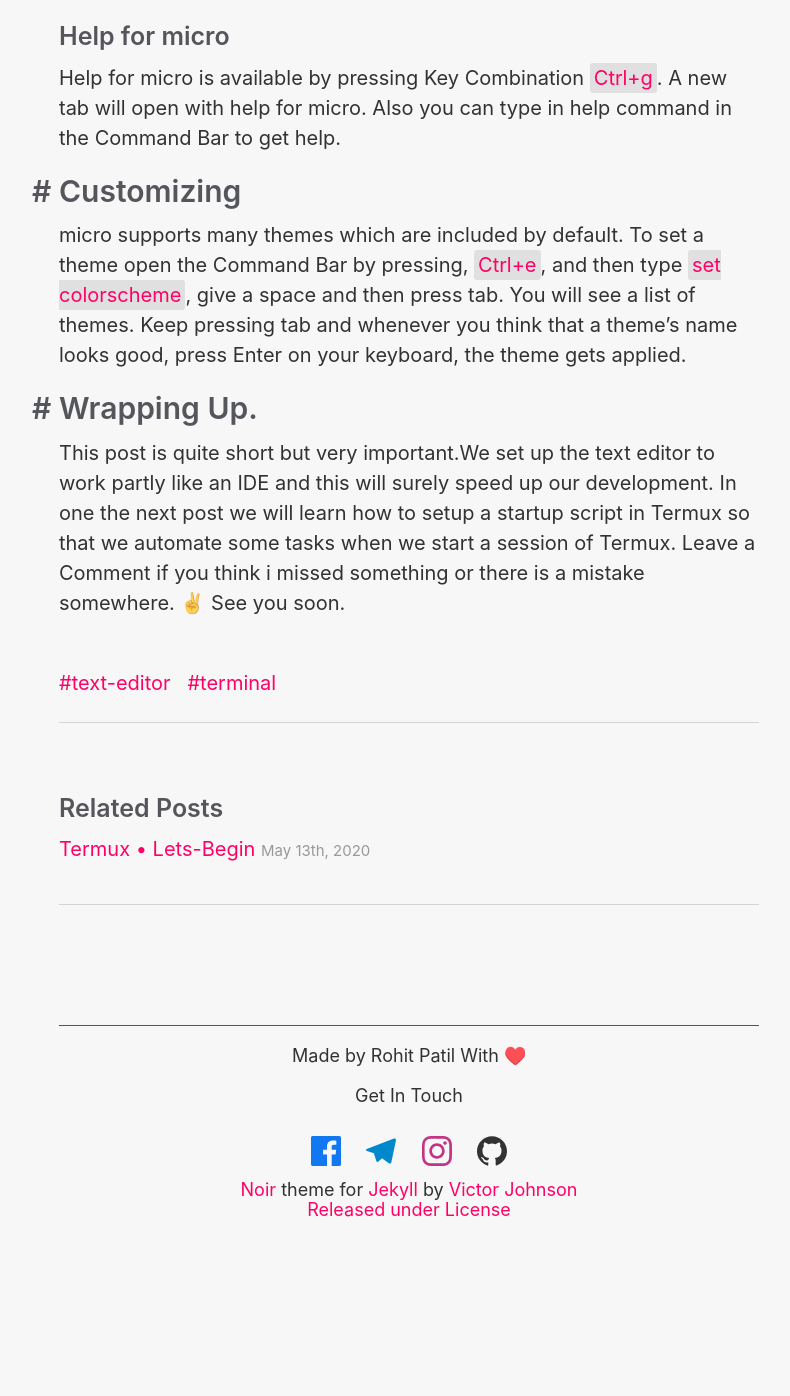
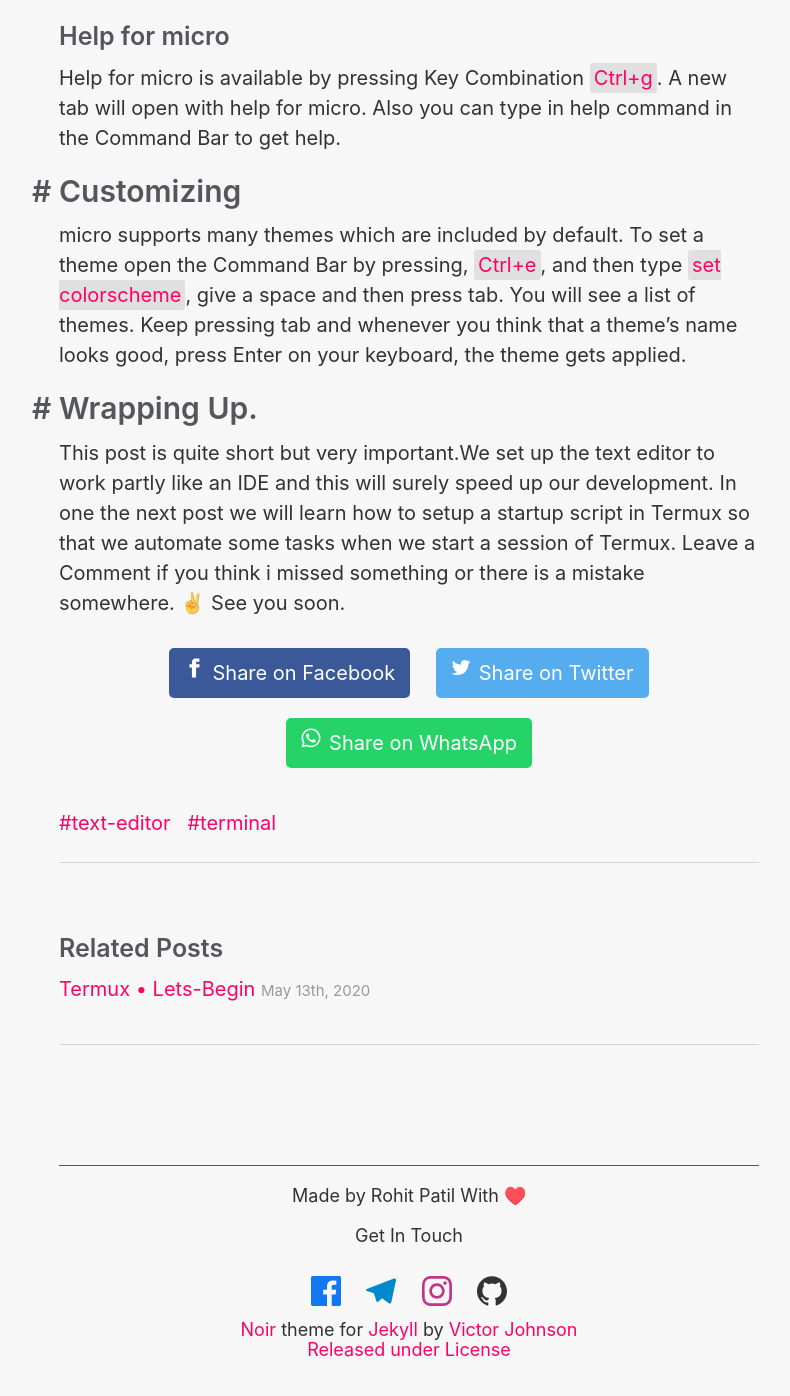
Before and after one commit to raprocks/raprocks.github.io, a Jekyll site: the page built from _posts/2020-05-16-evolution-in-psuedo-IDE.md, in a window 1280 px wide and 1400 px high, scrolled down 7384 px. Shown: the top 1396 px of the window, without its empty margins (231-1021 px from the left). Built offline with Jekyll 4.4.1, drawn with Linux system fonts in a browser that asks for light colours; before the commit the page ends 8644 px from its top, so only the background shows below that.

Commit message:
added sharing buttons from sharingbuttons.io. Thanks.

```diff
--- a/_includes/sharers.html
+++ b/_includes/sharers.html
@@ -1,14 +1,20 @@
-<div id="sharers">
-	<ul class="sharer-list">
-		<li class="sharer facebook"><a href="https://m.facebook.com/sharer/sharer.php?u={{ page.url | absolute_url | url_encode}}&amp%3Bsrc=sdkpreparse">fb</a>
-		</li>
-		<li class="sharer twitter">
-			<a href="https://twitter.com/intent/tweet?text={{ page.url | absolute_url | url_encode }}">tweeit
-			</a>
-		</li>
-		<li class="sharer whatsapp">
-			<a href="https://wa.me/?text={{ page.url | absolute_url | url_encode }}"> whatup
-			</a>
-		</li>
-	</ul>
-</div>
+<!-- Sharingbutton Facebook -->
+<a class="resp-sharing-button__link" href="https://m.facebook.com/sharer/sharer.php?u={{ page.url | absolute_url | url_encode}}&amp%3Bsrc=sdkpreparse" target="_blank" rel="noopener" aria-label="Share on Facebook">
+  <div class="resp-sharing-button resp-sharing-button--facebook resp-sharing-button--large"><div aria-hidden="true" class="resp-sharing-button__icon resp-sharing-button__icon--solid">
+    <svg xmlns="http://www.w3.org/2000/svg" viewBox="0 0 24 24"><path d="M18.77 7.46H14.5v-1.9c0-.9.6-1.1 1-1.1h3V.5h-4.33C10.24.5 9.5 3.44 9.5 5.32v2.15h-3v4h3v12h5v-12h3.85l.42-4z"/></svg>
+    </div>Share on Facebook</div>
+</a>
+
+<!-- Sharingbutton Twitter -->
+<a class="resp-sharing-button__link" href="https://twitter.com/intent/tweet?text={{ page.url | absolute_url | url_encode }}" target="_blank" rel="noopener" aria-label="Share on Twitter">
+  <div class="resp-sharing-button resp-sharing-button--twitter resp-sharing-button--large"><div aria-hidden="true" class="resp-sharing-button__icon resp-sharing-button__icon--solid">
+    <svg xmlns="http://www.w3.org/2000/svg" viewBox="0 0 24 24"><path d="M23.44 4.83c-.8.37-1.5.38-2.22.02.93-.56.98-.96 1.32-2.02-.88.52-1.86.9-2.9 1.1-.82-.88-2-1.43-3.3-1.43-2.5 0-4.55 2.04-4.55 4.54 0 .36.03.7.1 1.04-3.77-.2-7.12-2-9.36-4.75-.4.67-.6 1.45-.6 2.3 0 1.56.8 2.95 2 3.77-.74-.03-1.44-.23-2.05-.57v.06c0 2.2 1.56 4.03 3.64 4.44-.67.2-1.37.2-2.06.08.58 1.8 2.26 3.12 4.25 3.16C5.78 18.1 3.37 18.74 1 18.46c2 1.3 4.4 2.04 6.97 2.04 8.35 0 12.92-6.92 12.92-12.93 0-.2 0-.4-.02-.6.9-.63 1.96-1.22 2.56-2.14z"/></svg>
+    </div>Share on Twitter</div>
+</a>
+
+<!-- Sharingbutton WhatsApp -->
+<a class="resp-sharing-button__link" href="https://wa.me/?text={{ page.url | absolute_url | url_encode }}" target="_blank" rel="noopener" aria-label="Share on WhatsApp">
+  <div class="resp-sharing-button resp-sharing-button--whatsapp resp-sharing-button--large"><div aria-hidden="true" class="resp-sharing-button__icon resp-sharing-button__icon--solid">
+    <svg xmlns="http://www.w3.org/2000/svg" viewBox="0 0 24 24"><path d="M20.1 3.9C17.9 1.7 15 .5 12 .5 5.8.5.7 5.6.7 11.9c0 2 .5 3.9 1.5 5.6L.6 23.4l6-1.6c1.6.9 3.5 1.3 5.4 1.3 6.3 0 11.4-5.1 11.4-11.4-.1-2.8-1.2-5.7-3.3-7.8zM12 21.4c-1.7 0-3.3-.5-4.8-1.3l-.4-.2-3.5 1 1-3.4L4 17c-1-1.5-1.4-3.2-1.4-5.1 0-5.2 4.2-9.4 9.4-9.4 2.5 0 4.9 1 6.7 2.8 1.8 1.8 2.8 4.2 2.8 6.7-.1 5.2-4.3 9.4-9.5 9.4zm5.1-7.1c-.3-.1-1.7-.9-1.9-1-.3-.1-.5-.1-.7.1-.2.3-.8 1-.9 1.1-.2.2-.3.2-.6.1s-1.2-.5-2.3-1.4c-.9-.8-1.4-1.7-1.6-2-.2-.3 0-.5.1-.6s.3-.3.4-.5c.2-.1.3-.3.4-.5.1-.2 0-.4 0-.5C10 9 9.3 7.6 9 7c-.1-.4-.4-.3-.5-.3h-.6s-.4.1-.7.3c-.3.3-1 1-1 2.4s1 2.8 1.1 3c.1.2 2 3.1 4.9 4.3.7.3 1.2.5 1.6.6.7.2 1.3.2 1.8.1.6-.1 1.7-.7 1.9-1.3.2-.7.2-1.2.2-1.3-.1-.3-.3-.4-.6-.5z"/></svg>
+    </div>Share on WhatsApp</div>
+</a>
--- a/_layouts/post.html
+++ b/_layouts/post.html
@@ -27,7 +27,7 @@
   </time>{% if page.link %}<span class="external-link">External Link</span>{% endif %}
 
   {{ content | smartify }}
-<div>
+<div id="sharers">
   {% if page.sharersenable %}
   	{% include sharers.html %}
   {% endif %}
--- a/_sass/_layout.scss
+++ b/_sass/_layout.scss
@@ -41,3 +41,99 @@
 	padding: 2rem 0;
 	min-height: 60vh;
 }
+
+#sharers {
+	text-align: center;
+}
+.resp-sharing-button__link,
+.resp-sharing-button__icon {
+  display: inline-block
+}
+
+.resp-sharing-button__link {
+  text-decoration: none;
+  color: #fff;
+  margin: 0.5em
+}
+
+.resp-sharing-button {
+  border-radius: 5px;
+  transition: 25ms ease-out;
+  padding: 0.5em 0.75em;
+  font-family: $root-font-family;
+}
+
+.resp-sharing-button__icon svg {
+  width: 1em;
+  height: 1em;
+  margin-right: 0.4em;
+  vertical-align: top
+}
+
+/* Non solid icons get a stroke */
+.resp-sharing-button__icon {
+  stroke: #fff;
+  fill: none
+}
+
+/* Solid icons get a fill */
+.resp-sharing-button__icon--solid,
+.resp-sharing-button__icon--solidcircle {
+  fill: #fff;
+  stroke: none
+}
+
+.resp-sharing-button--twitter {
+  background-color: #55acee
+}
+
+.resp-sharing-button--twitter:hover {
+  background-color: #2795e9
+}
+.resp-sharing-button--facebook {
+  background-color: #3b5998
+}
+
+.resp-sharing-button--facebook:hover {
+  background-color: #2d4373
+}
+.resp-sharing-button--whatsapp {
+  background-color: #25D366
+}
+
+.resp-sharing-button--whatsapp:hover {
+  background-color: #1da851
+}
+
+.resp-sharing-button--facebook {
+  background-color: #3b5998;
+  border-color: #3b5998;
+}
+
+.resp-sharing-button--facebook:hover,
+.resp-sharing-button--facebook:active {
+  background-color: #2d4373;
+  border-color: #2d4373;
+}
+
+.resp-sharing-button--twitter {
+  background-color: #55acee;
+  border-color: #55acee;
+}
+
+.resp-sharing-button--twitter:hover,
+.resp-sharing-button--twitter:active {
+  background-color: #2795e9;
+  border-color: #2795e9;
+}
+
+.resp-sharing-button--whatsapp {
+  background-color: #25D366;
+  border-color: #25D366;
+}
+
+.resp-sharing-button--whatsapp:hover,
+.resp-sharing-button--whatsapp:active {
+  background-color: #1DA851;
+  border-color: #1DA851;
+}
```
Also changed, not shown: _posts/2020-05-16-evolution-in-psuedo-IDE.md (+1 -1 lines).
